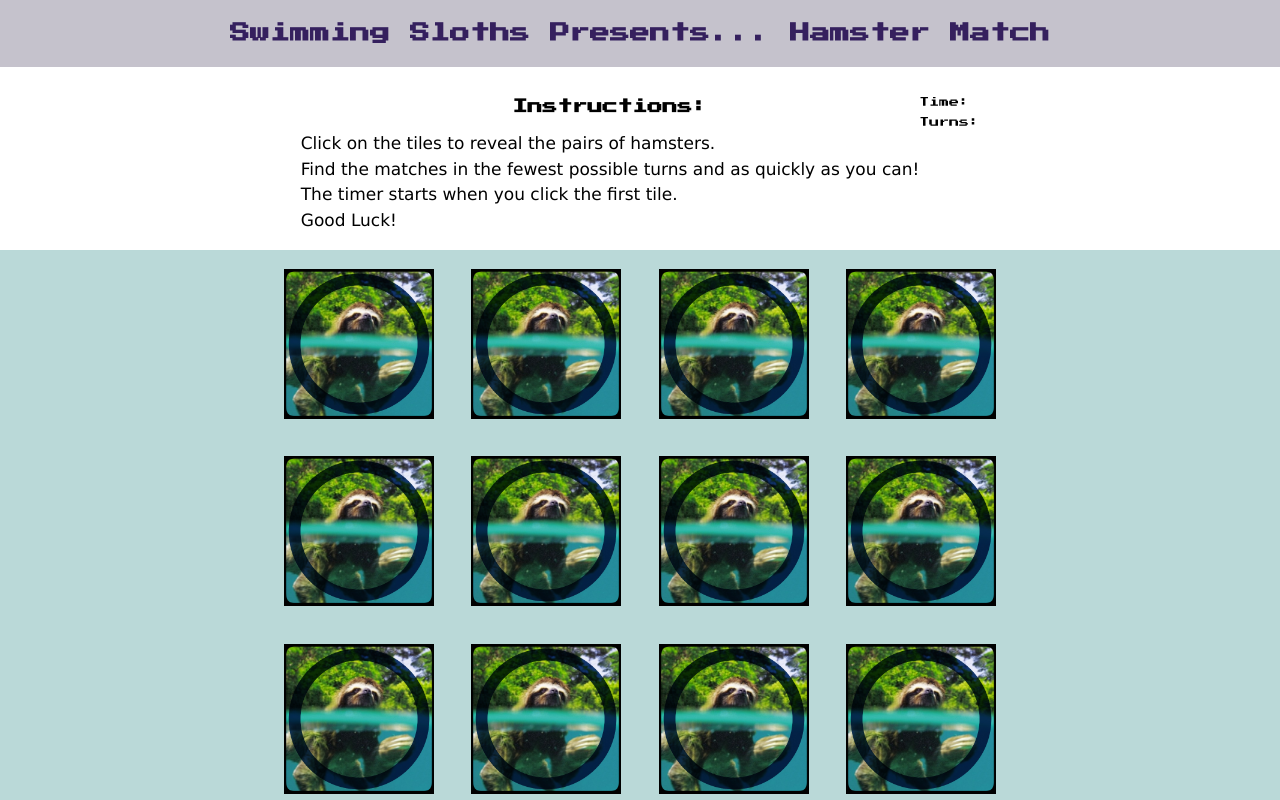
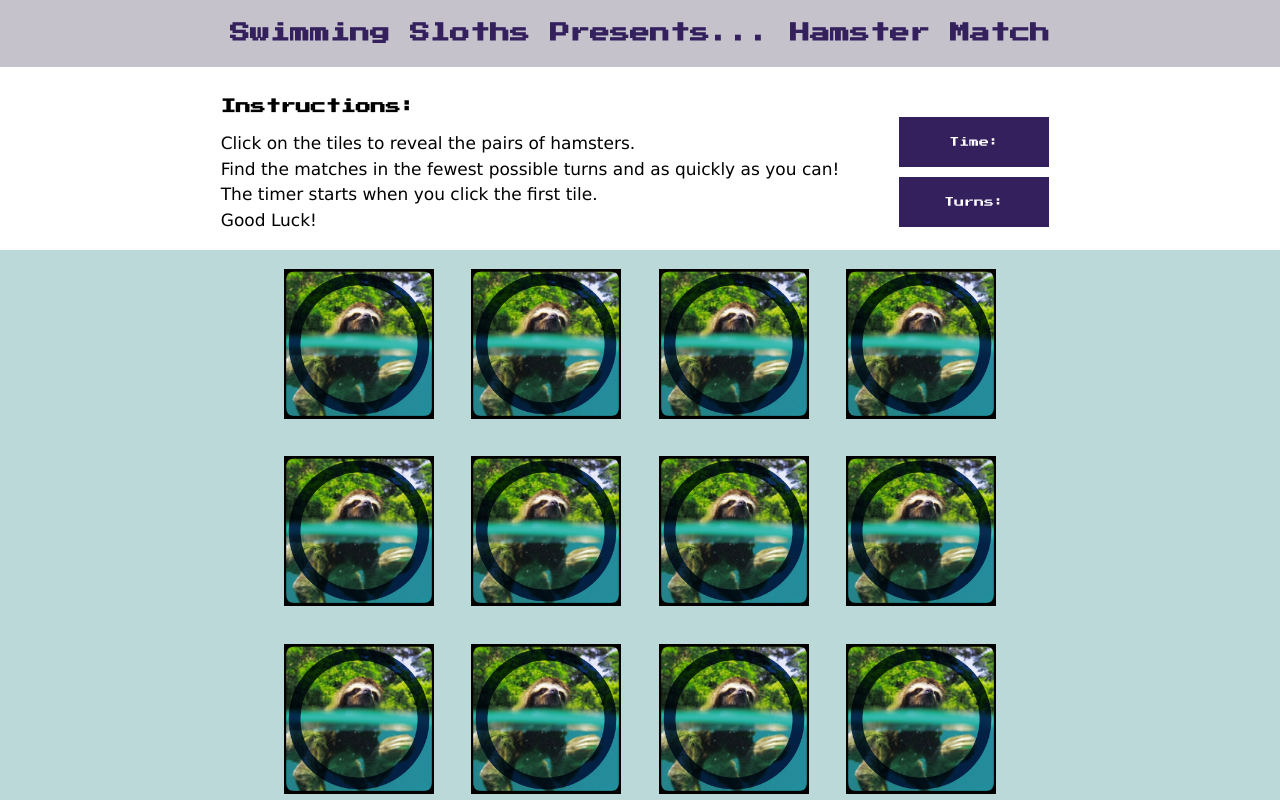
Before and after one commit to iO-Academy/2021-jan-pairs-game, a plain HTML site: page index.html in a window 1280 px wide. Shown: the top 800 px of the page. Drawn offline with Linux system fonts and the light colour scheme.

Commit message:
added flex scores-area, added background color and text color and padding and margin to turns and time. added width and heigth to turns and time. changed h2 text align start

```diff
--- a/styles.css
+++ b/styles.css
@@ -18,7 +18,7 @@ img {
 }
 
 h2 {
-    text-align: center;
+    text-align: start;
 }
 
 .header {
@@ -35,6 +35,7 @@ h2 {
     padding-top: 20px;
     background-color: #FFFFFF;
     display: flex;
+    flex-direction: row;
     justify-content: center;
 }
 
@@ -80,3 +81,28 @@ h2 {
 .hide {
     display: none;
 }
+
+.timer {
+    background-color: #35205E;
+    width:150px;
+    height: 50px;
+    margin: 10px;
+    color: #FFFFFF;
+    text-align: center;
+    padding-top: 10px;
+}
+
+.turns {
+    background-color: #35205E;
+    width:150px;
+    height: 50px;
+    margin: 10px;
+    color: #FFFFFF;
+    text-align: center;
+    padding-top: 10px;
+}
+
+.scores-container {
+    margin-left: 50px;
+    margin-top: 20px;
+}
```
